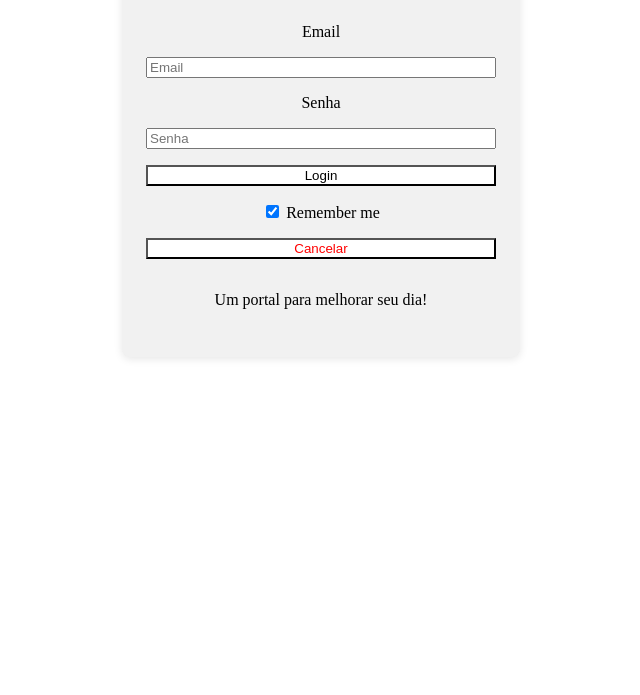
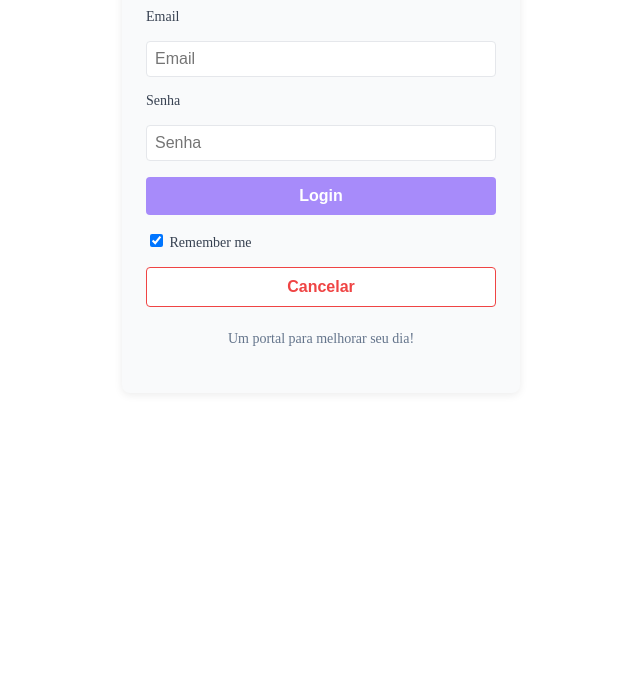
Before and after one commit to fernaopbleme/Engenharia_Software_Idealizador, a plain HTML site: page login.html in a window 1280 px wide. Shown: the part 145-840 px from the top of the page, without its empty margins (319-959 px from the left). Before the commit the page ends 800 px from the top, so only its background shows below. Drawn offline with Linux system fonts and the light colour scheme.

Commit message:
Refatoração página de login com novo layout e melhorias de estilo

```diff
--- a/login.html
+++ b/login.html
@@ -4,52 +4,80 @@
     <meta charset="UTF-8">
     <meta name="viewport" content="width=device-width, initial-scale=1.0">
     <title>Login</title>
-</head>
-
-
-<style>
-    body{
-        color:black;
-        text-align: center;
-        background-image: url("imagens/opcoes-de-background-branco-1.png");
-        background-size: cover;
-        background-repeat: no-repeat;
-    }
-
-    .h1{
-        color: white;
-        font-size: 12px;
-
+    <style>
+        html, body {
+            height: 100%;
+            margin: 0;
+            padding: 0;
         }
-
-     .login{
-        background: rgb(241, 241, 241);
+        body {
+            color: #222;
+            text-align: center;
+            background: #fff;
+            min-height: 100vh;
+        }
+        .login {
+            background: #f9fafb;
             max-width: 350px;
             margin: 40px auto;
             padding: 32px 24px;
             border-radius: 8px;
-            box-shadow: 0 2px 8px rgba(0,0,0,0.1);
+            box-shadow: 0 2px 8px rgba(0,0,0,0.08);
             display: flex;
             flex-direction: column;
             gap: 16px;
-     }
-     .login button[type="submit"]{
-        background-color: white;
-        color: black;
-        font:bold;
-     }
-
-
-
-     .cancelar-btn{
-        background-color: white;
-        font: bold;
-        color:red
-
         }
-</style>
-
-
+        h1 {
+            color: #6d28d9; /* roxo */
+            font-size: 2rem;
+            margin-bottom: 8px;
+        }
+        .login button[type="submit"] {
+            background-color: #a78bfa; /* roxo-300 */
+            color: #fff;
+            font-weight: bold;
+            border-radius: 4px;
+            border: none;
+            padding: 10px;
+            cursor: pointer;
+            font-size: 1rem;
+            transition: background 0.2s;
+        }
+        .login button[type="submit"]:hover {
+            background-color: #7c3aed;
+        }
+        .cancelar-btn {
+            background-color: #fff;
+            color: #ef4444;
+            font-weight: bold;
+            border-radius: 4px;
+            border: 1px solid #ef4444;
+            padding: 10px;
+            cursor: pointer;
+            font-size: 1rem;
+            transition: background 0.2s, color 0.2s;
+        }
+        .cancelar-btn:hover {
+            background: #fee2e2;
+        }
+        label {
+            text-align: left;
+            font-size: 14px;
+            color: #374151;
+        }
+        input[type="text"], input[type="password"] {
+            padding: 8px;
+            border-radius: 4px;
+            border: 1px solid #e5e7eb;
+            font-size: 1rem;
+        }
+        .login p {
+            margin-top: 8px;
+            font-size: 14px;
+            color: #64748b;
+        }
+    </style>
+</head>
 <body>
     <div class="login">
         <h1>Bem vindo! &#8962;</h1>
@@ -57,17 +85,15 @@
         <input id="email" type="text" placeholder="Email" required>
 
         <label for="senha">Senha</label>
-        <input id="senha" type ="password" placeholder="Senha" required>
+        <input id="senha" type="password" placeholder="Senha" required>
         <button type="submit">Login</button>
 
         <label>
             <input type="checkbox" checked="checked" name="remember"> Remember me
         </label>
 
-        <button type="button" class = "cancelar-btn"> Cancelar </button>
+        <button type="button" class="cancelar-btn">Cancelar</button>
         <p>Um portal para melhorar seu dia!</p>
-
     </div>
-
 </body>
 </html>
```
